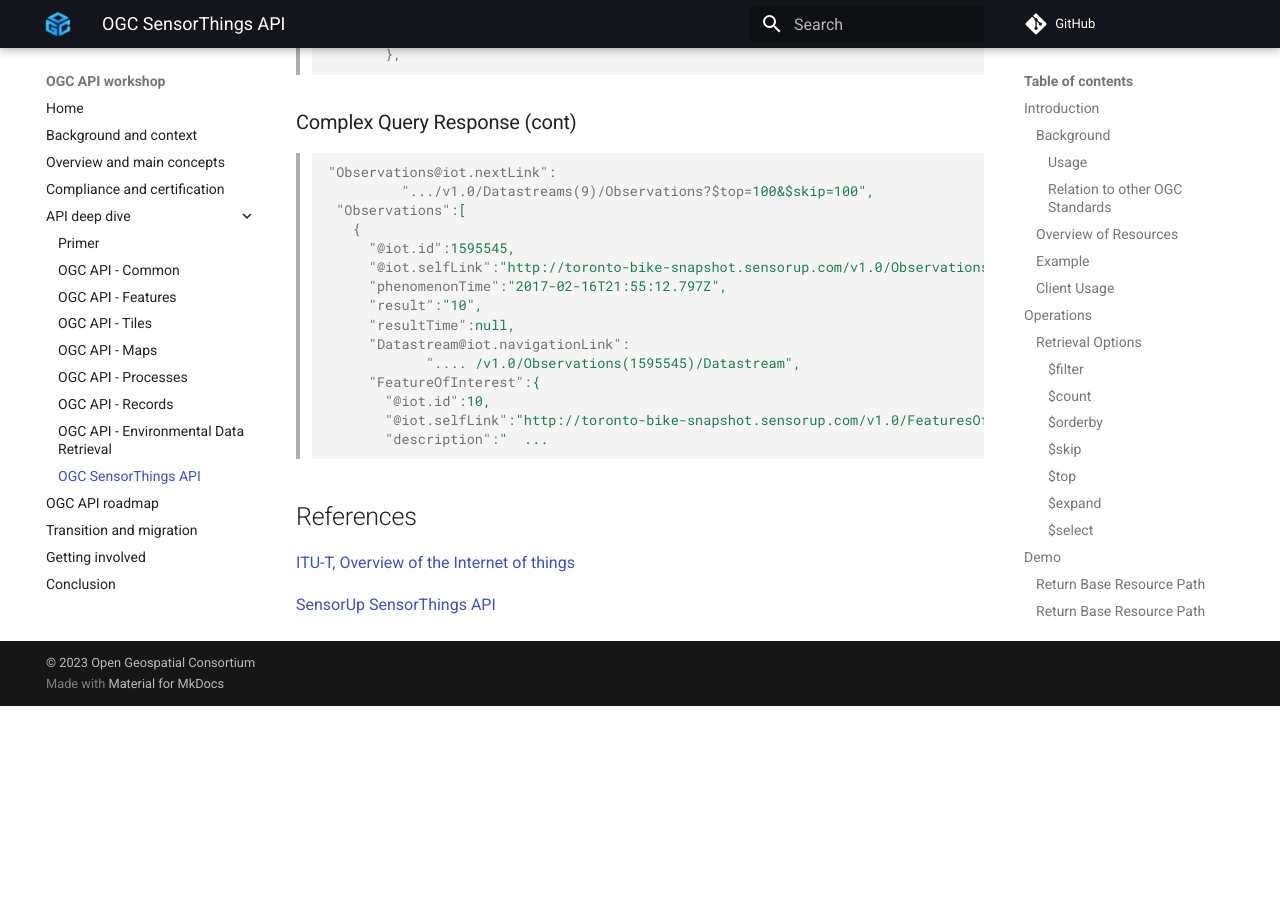
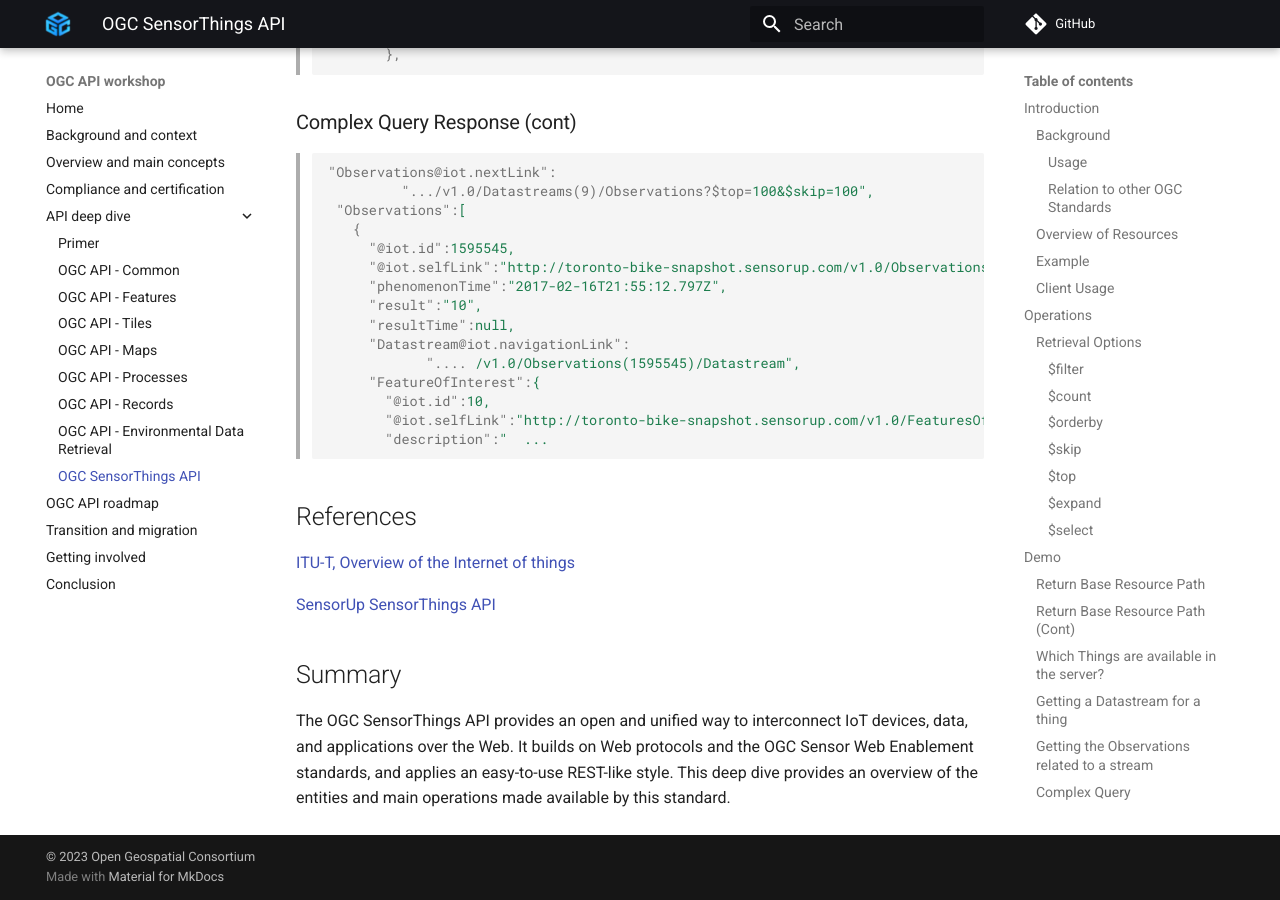
Before and after one commit to opengeospatial/ogcapi-workshop, an MkDocs documentation site: the page built from workshop/content/docs/api-deep-dive/sensorthings.md, in a window 1280 px wide and 900 px high, scrolled down 10782 px. Built offline with MkDocs 1.6.1 and Material for MkDocs 9.7.7, drawn with Linux system fonts in a browser that asks for light colours; comment, search, counter and statistics services are not loaded; before the commit the page ends 11488 px from its top, so only the background shows below that.

Commit message:
- added STA summary

```diff
--- a/workshop/content/docs/api-deep-dive/sensorthings.md
+++ b/workshop/content/docs/api-deep-dive/sensorthings.md
@@ -589,3 +589,7 @@
 things](http://www.itu.int/ITU-T/recommendations/rec.aspx?rec=y.2060)
 
 [SensorUp SensorThings API](https://www.sensorup.com/)
+
+## Summary
+
+The OGC SensorThings API provides an open and unified way to interconnect IoT devices, data, and applications over the Web. It builds on Web protocols and the OGC Sensor Web Enablement standards, and applies an easy-to-use REST-like style. This deep dive provides an overview of the entities and main operations made available by this standard.
```
